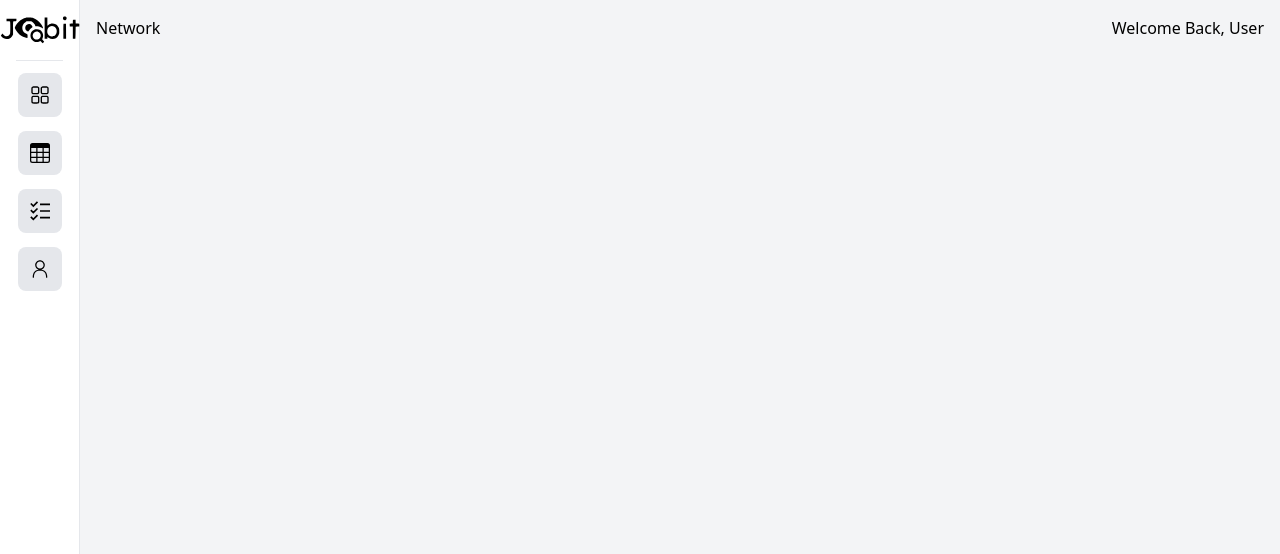
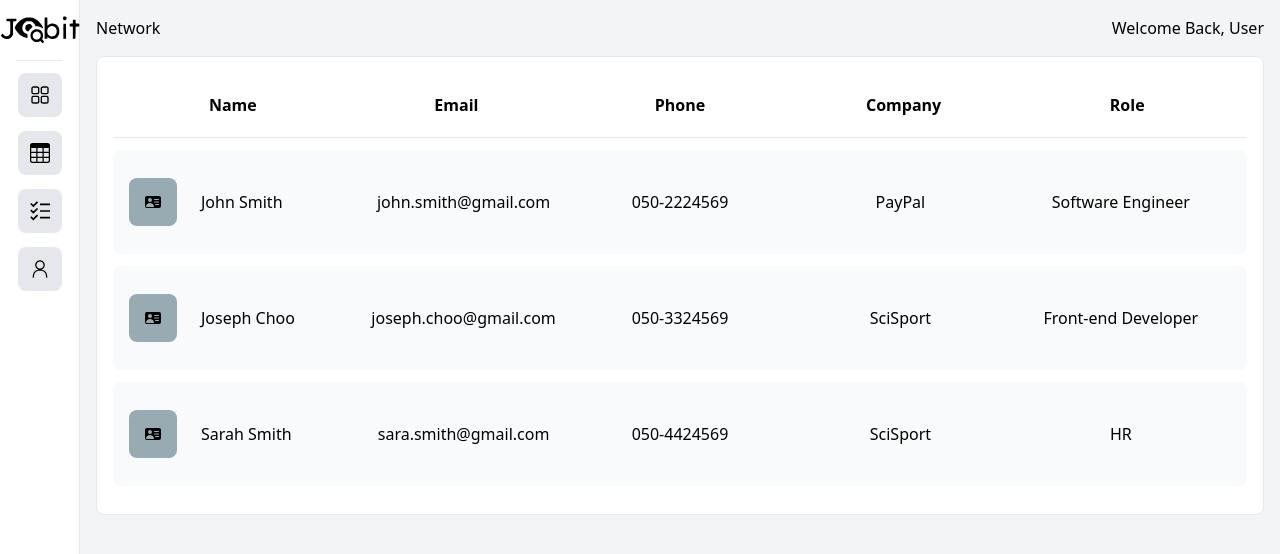
Before and after one commit to ShirWein/Job.it, a Next.js app: page /network in a window 1280 px wide. Shown: the top 554 px of the page. Built offline with nearby package versions, Linux system fonts and the light colour scheme.

Commit message:
Network Component

```diff
--- a/data/network.js
+++ b/data/network.js
@@ -5,21 +5,21 @@ export const networkData = [
         first: 'John',
         last: 'Smith',
       },
-      total: 2795.95,
-      status: 'On Hold',
-      method: 'PayPal',
-      date: '15 Minutes ago',
+      email: "john.smith@gmail.com",
+      phone: '050-2224569',
+      company: 'PayPal',
+      role: 'Software Engineer',
     },
     {
       id: 2,
       name: {
-        first: 'Chris',
-        last: 'Adams',
+        first: 'Joseph',
+        last: 'Choo',
       },
-      total: 1195.95,
-      status: 'Processing',
-      method: 'PayPal',
-      date: '23 Minutes ago',
+      email: "joseph.choo@gmail.com",
+      phone: '050-3324569',
+      company: 'SciSport',
+      role: 'Front-end Developer',
     },
     {
       id: 3,
@@ -27,86 +27,9 @@ export const networkData = [
         first: 'Sarah',
         last: 'Smith',
       },
-      total: 495.85,
-      status: 'Completed',
-      method: 'Visa',
-      date: '1 Hour ago',
-    },
-    {
-      id: 4,
-      name: {
-        first: 'Joseph',
-        last: 'Choo',
-      },
-      total: 150.45,
-      status: 'Processing',
-      method: 'MasterCard',
-      date: '1 Hour ago',
-    },
-    {
-      id: 5,
-      name: {
-        first: 'Steve',
-        last: 'Harding',
-      },
-      total: 175.25,
-      status: 'On Hold',
-      method: 'PayPal',
-      date: '2 Hour ago',
-    },
-    {
-      id: 6,
-      name: {
-        first: 'Laura',
-        last: 'Croft',
-      },
-      total: 1295.75,
-      status: 'Completed',
-      method: 'Check',
-      date: '3 Hour ago',
-    },
-    {
-      id: 7,
-      name: {
-        first: 'Michael',
-        last: 'Jones',
-      },
-      total: 89.95,
-      status: 'Completed',
-      method: 'MasterCard',
-      date: '3 Hour ago',
-    },
-    {
-      id: 8,
-      name: {
-        first: 'James',
-        last: 'Bond',
-      },
-      total: 689.45,
-      status: 'Completed',
-      method: 'Visa',
-      date: '7 Hour ago',
-    },
-    {
-      id: 9,
-      name: {
-        first: 'Haley',
-        last: 'Whiting',
-      },
-      total: 14.99,
-      status: 'Completed',
-      method: 'PayPal',
-      date: '1 Day ago',
-    },
-    {
-      id: 10,
-      name: {
-        first: 'Tim',
-        last: 'Thomas',
-      },
-      total: 218.99,
-      status: 'Completed',
-      method: 'MasterCard',
-      date: '1 Day ago',
+      email: "sara.smith@gmail.com",
+      phone: '050-4424569',
+      company: 'SciSport',
+      role: 'HR',
     },
   ];
--- a/pages/network.jsx
+++ b/pages/network.jsx
@@ -5,13 +5,48 @@ import {networkData} from '../data/network.js';
 const network = () => {
   return (
     <div className='bg-gray-100 min-h-screen'>
-      <div className='flex justify-between p-4'>
+      <div className='flex justify-between px-4 pt-4'>
         <h2>Network</h2>
         <h2>Welcome Back, User</h2>
       </div>
+      <div className='p-4'>
+        <div className='w-full m-auto p-4 border rounded-lg bg-white overflow-y-auto'>
+          <div className='my-3 p-2 grid md:grid-cols-5 sm:grid-cols-2 grid-cols-2 items-center justify-between'>
+            <span className='sm:text-left text-center lg:text-center font-bold'>Name</span>
+            <span className='sm:text-left text-center lg:text-center font-bold'>Email</span>
+            <span className='hidden md:grid text-center lg:text-center font-bold'>Phone</span>
+            <span className='hidden md:grid text-center lg:text-center font-bold'>Company</span>
+            <span className='hidden md:grid text-center lg:text-center font-bold'>Role</span>
+          </div>
 
+          <hr className='bg-black'></hr>
+
+          <ul>
+            {networkData.map((person, id) => (
+              <li key={id} className='bg-gray-50 hover:bg-gray-100 rounded-lg my-3 p-2 md:grid-cols-5 sm:grid-cols-2 grid-cols-2 items-center justify cursor-pointer'>
+
+                <div>
+                  <div className='pl-2 my-3 p-2 grid md:grid-cols-5 sm:grid-cols-2 grid-cols-2 items-center justify-between cursor-pointer'>
+                    <div className='flex items-center'>
+                      <div className='bg-[#22495772] rounded-lg p-4'>
+                        <BsFillPersonVcardFill className='text-black'/>
+                      </div>
+                      <p className='pl-6 sm:text-left text-center lg:text-center text-black'>{person.name.first + " " + person.name.last}</p>
+
+                    </div>
+                    <p className='pl-2 sm:text-left text-center lg:text-center text-black'>{person.email}</p>
+                    <p className='hidden md:grid text-center lg:text-center text-black'>{person.phone}</p>
+                    <p className='hidden md:grid text-center lg:text-center text-black'>{person.company}</p>
+                    <p className='hidden md:grid text-center lg:text-center text-black'>{person.role}</p>
+                  </div>
+                </div>
+              </li>
+            ))}
+          </ul>
+        </div>
+      </div>
     </div>
-  )
-}
+  );
+};
 
 export default network
```
